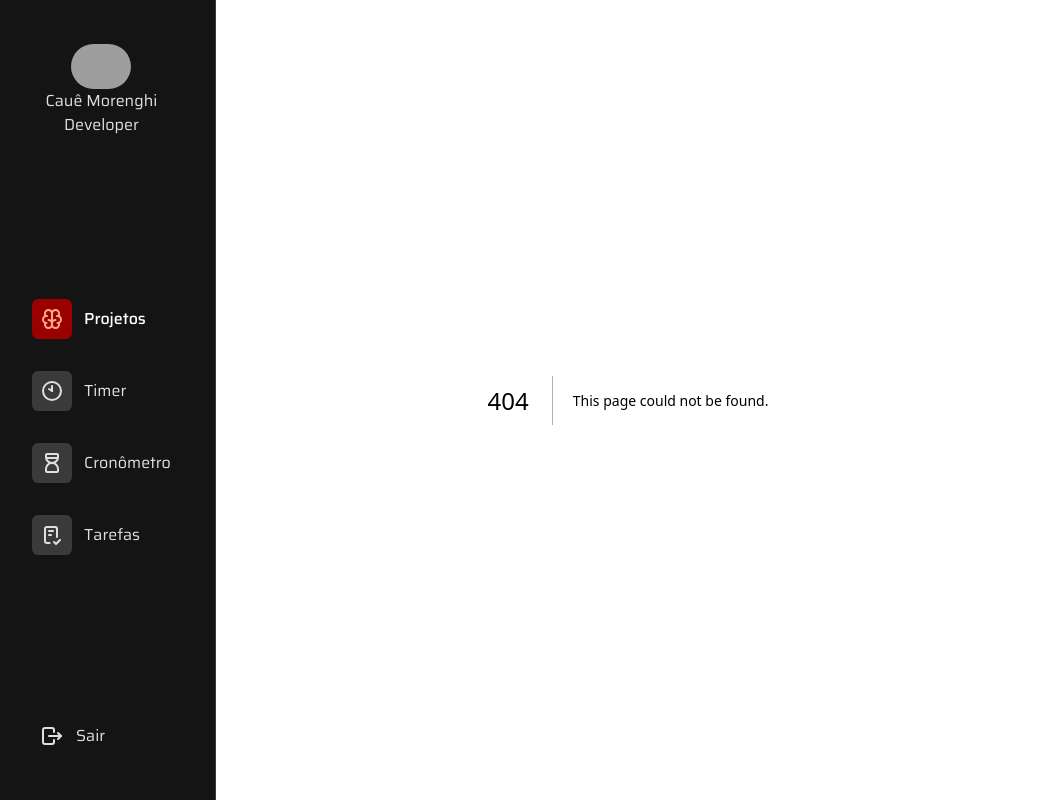
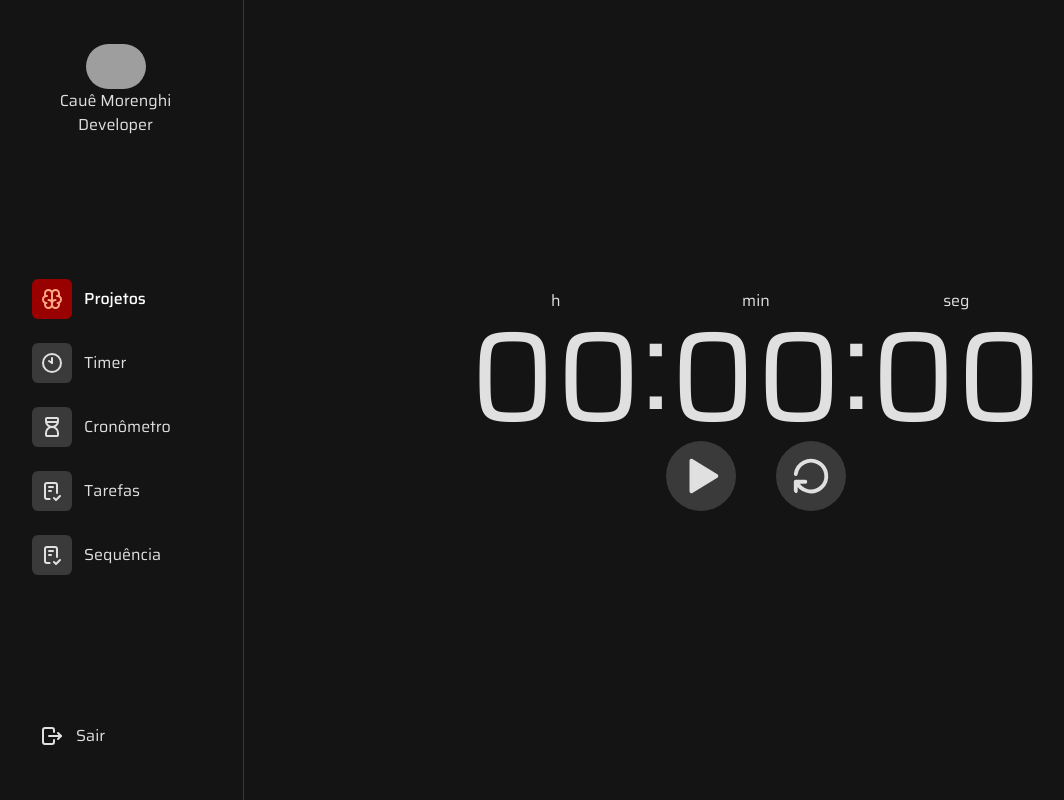
Before and after one commit to cauemorenghi14/pomodoro, a Next.js app: page /cronometro in a window 1280 px wide. Before the commit this address had no page. Shown: the whole page, without its empty margins (12-1076 px from the left). Built offline with nearby package versions, Linux system fonts and the light colour scheme; grey boxes are pictures that could not be loaded.

Commit message:
feat: Adicionar novas rotas e cronômetro
Adiciona as rotas cronometro, tarefas, sequencia, timer

```diff
--- a/src/components/Main/MainContainer.jsx
+++ b/src/components/Main/MainContainer.jsx
@@ -3,10 +3,10 @@ import Sidebar from "./Sidebar";
 
 const MainContainer = ({children}) => {
     return (
-        <>
+        <div className="w-screen">
             <Sidebar />
-            <div>{children}</div>
-        </>
+            <div className="w-4/5 ml-auto">{children}</div>
+        </div>
     );
 }
 
--- a/src/components/Main/Sidebar.tsx
+++ b/src/components/Main/Sidebar.tsx
@@ -8,7 +8,7 @@ const Sidebar = () => {
   const [btnAtivo, setbtnAtivo] = useState<number>(1);
 
   return (
-    <div className="h-screen bg-fundoPrincipal flex flex-col font-saira fixed left-0 top-0 p-11 justify-between border-r border-cinzaSecundario">
+    <div className="h-screen bg-fundoPrincipal flex flex-col font-saira fixed left-0 top-0 p-11 justify-between border-r border-cinzaSecundario w-1/5">
 
       <div className="flex flex-col items-center">
         <Image src="https://avatars.githubusercontent.com/u/126644843?v=4" width={60} height={60} alt="Imagem do usuário" className="rounded-full"/>
@@ -16,7 +16,7 @@ const Sidebar = () => {
         <p className="text-textosClaros">Developer</p>
       </div>
 
-      <div className="flex flex-col items-left gap-8">
+      <div className="flex flex-col items-left gap-6">
         <button className={`flex items-center gap-3 text-white font-medium ${btnAtivo === 1 ? 'font-medium text-white': 'font-normal'}`} onClick={() => {
           setbtnAtivo(1)
         }}>
@@ -52,6 +52,15 @@ const Sidebar = () => {
             </div>
             Tarefas
         </button>
+
+        <button className={`flex items-center gap-3 text-textosClaros ${btnAtivo === 5 ? 'font-medium text-white': 'font-normal'}`} onClick={() => {
+          setbtnAtivo(5)
+        }}>
+            <div className={`p-2 rounded-md ${btnAtivo === 5 ? 'bg-vermelhoPrincipal text-begeSecundario': 'bg-cinzaSecundario text-textosClaros'}`}>
+                <IconChecklist />
+            </div>
+            Sequência
+        </button>
       </div>
 
       <div>
--- /dev/null
+++ b/src/pages/cronometro/index.tsx
@@ -0,0 +1,70 @@
+import { useState, useEffect } from "react";
+import {IconPlayerPauseFilled, IconPlayerPlayFilled, IconRotateClockwise} from "@tabler/icons-react"
+
+const PaginaCronometro = () => {
+  const [totalSegundos, settotalSegundos] = useState<number>(0);
+  const horas = Math.floor(totalSegundos / 3600)
+  const minutos = Math.floor((totalSegundos % 3600) / 60);
+  const segundos = totalSegundos % 60;
+
+  const [contando, setcontando] = useState<boolean>(false);
+  const [btnPausa, setbtnPausa] = useState<boolean>(false);
+  const [btnPlay, setbtnPlay] = useState<boolean>(true);
+
+  useEffect(() => {
+    if (contando) {
+        if (totalSegundos === 10) {
+            alert("O tempo acabou")
+            setcontando(false)
+        } else {
+            const timeout = setTimeout(() => {
+                    settotalSegundos(totalSegundos + 1)
+                }, 1000);
+                return () => clearTimeout(timeout)
+        }
+    }
+  }, [contando, totalSegundos]);
+
+  return (
+    <div className="w-full bg-fundoPrincipal h-screen flex items-center justify-center font-saira flex-col">
+      <div className="text-textosClaros flex items-center">
+      <div className="flex flex-col text-center ">
+            h
+            <span className="text-9xl">{horas.toString().padStart(2, "0")}</span>
+        </div>
+        <span className="text-9xl">:</span>
+        <div className="flex flex-col text-center ">
+            min
+            <span className="text-9xl">{minutos.toString().padStart(2, "0")}</span>
+        </div>
+        <span className="text-9xl">:</span>
+        <div className="flex flex-col text-center">
+            seg
+            <span className="text-9xl">{segundos.toString().padStart(2, "0")}</span>
+        </div>
+      </div>
+      <div className="flex gap-10">
+        {btnPlay &&
+            <IconPlayerPlayFilled size={70} className="bg-cinzaSecundario text-textosClaros p-3 rounded-full cursor-pointer" onClick={() => {
+                setcontando(true)
+                setbtnPlay(false)
+                setbtnPausa(true)
+            }}/>
+        }
+        {btnPausa &&
+            <IconPlayerPauseFilled size={70} className="bg-cinzaSecundario text-textosClaros p-3 rounded-full cursor-pointer" onClick={() => {
+                setcontando(false)
+                setbtnPausa(false)
+                setbtnPlay(true)
+            }}/>
+        }
+        <IconRotateClockwise size={70} className={`bg-cinzaSecundario text-textosClaros p-3 rounded-full ${totalSegundos === 0 ? 'cursor-not-allowed' : 'cursor-pointer'}`} onClick={() => {
+            settotalSegundos(0)
+            setcontando(false)
+        }}/>
+      </div>
+    </div>
+  );
+};
+
+export default PaginaCronometro;
```
